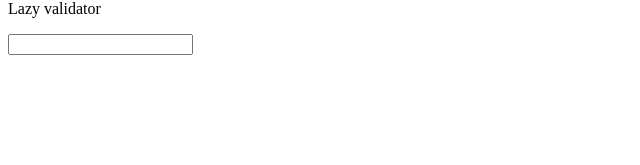
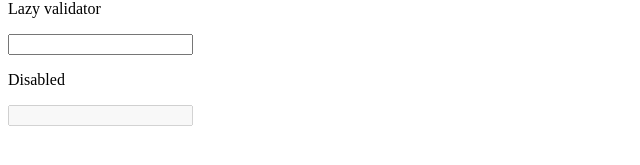
Before and after one commit to dreiv/ng-reactive-forms-tricks, an Angular app: page / in a window 1280 px wide. Shown: the part 151-316 px from the top of the page, without its empty margins (0-640 px from the left). Built offline with nearby package versions, Linux system fonts and the light colour scheme.

Commit message:
disabled

```diff
--- a/src/app/app.component.html
+++ b/src/app/app.component.html
@@ -2,12 +2,17 @@
 
 <p>Blur validator</p>
 <input type="text" [formControl]="blurControl" />
-<p class="error" *ngIf="!this.blurControl.valid && this.blurControl.touched">
+<p class="error" *ngIf="!blurControl.valid && blurControl.touched">
   Error, min length 4!
 </p>
 
 <p>Lazy validator</p>
 <input type="text" [formControl]="lazyControl" />
-<p class="error" *ngIf="!this.lazyControl.valid">
+<p class="error" *ngIf="!lazyControl.valid">
   Error, min length 3!
 </p>
+
+<form [formGroup]="group" (ngSubmit)="submit()">
+  <p>Disabled</p>
+  <input type="text" formControlName="disabled" />
+</form>
--- a/src/app/app.component.ts
+++ b/src/app/app.component.ts
@@ -3,7 +3,8 @@ import {
   FormControl,
   AbstractControl,
   ValidationErrors,
-  Validators
+  Validators,
+  FormGroup
 } from '@angular/forms';
 import { Subject } from 'rxjs';
 import { takeUntil, debounceTime } from 'rxjs/operators';
@@ -15,6 +16,10 @@ import { takeUntil, debounceTime } from 'rxjs/operators';
 })
 export class AppComponent implements OnInit, OnDestroy {
   private unsubscribe$: Subject<void> = new Subject();
+
+  group = new FormGroup({
+    disabled: new FormControl({ value: null, disabled: true })
+  });
 
   blurControl = new FormControl(null, {
     validators: Validators.minLength(4),
@@ -34,6 +39,10 @@ export class AppComponent implements OnInit, OnDestroy {
   ngOnDestroy(): void {
     this.unsubscribe$.next();
   }
+
+  submit(): void {
+    console.log('sumbitted');
+  }
 }
 
 function dummyValidator(control: AbstractControl): ValidationErrors | null {
```
